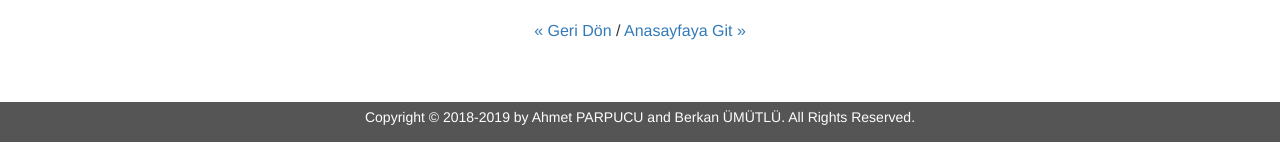
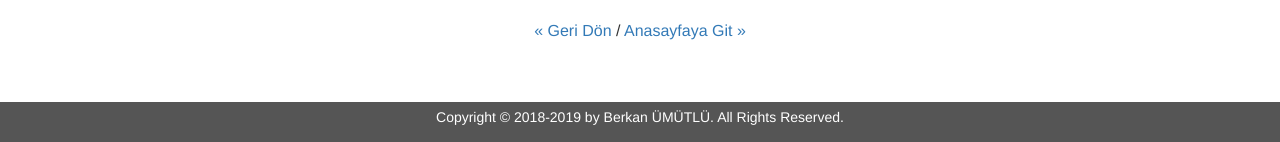
Before and after one commit to berkanumutlu/Odev-Takip-Otomasyonu, a PHP site: page / in a window 1280 px wide. Shown: the part 724-866 px from the top of the page. Run offline with PHP 8.4, Linux system fonts and the light colour scheme.

Commit message:
Güncellendi

```diff
--- a/view/footer.php
+++ b/view/footer.php
@@ -1,7 +1,7 @@
 	</div>
 </div>
 	<footer class="container-fluid text-center">
-		<p>Copyright &copy; 2018-<?php echo date("Y"); ?> by Ahmet PARPUCU and Berkan ÜMÜTLÜ. All Rights Reserved.</p>
+		<p>Copyright &copy; 2018-<?php echo date("Y"); ?> by Berkan ÜMÜTLÜ. All Rights Reserved.</p>
 	</footer>
 </body>
 </html>
```
